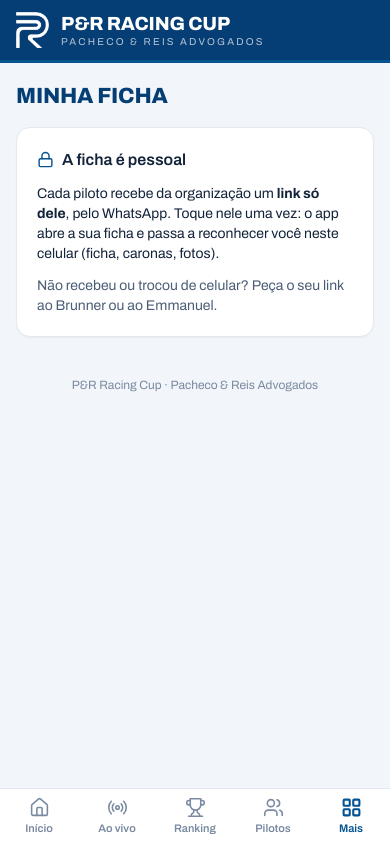
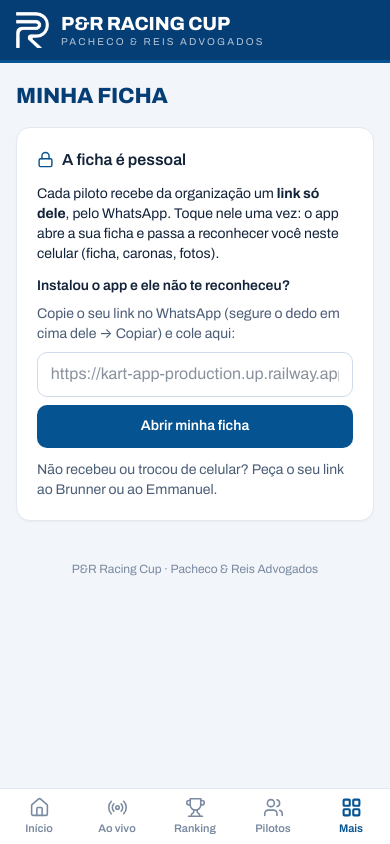
Before and after one commit to biketripjf-del/kart-pr-racing, a React (Vite) app in the folder frontend/: page /ficha in a window 390 px wide. Built offline with nearby package versions, Linux system fonts and the light colour scheme.

Commit message:
ficha: app instalado sem link (iPhone separa o armazenamento do Safari/WhatsApp) — campo pra colar o link pessoal na tela Minha ficha; tokenDoLink com teste

```diff
--- a/frontend/src/mascaras.js
+++ b/frontend/src/mascaras.js
@@ -51,3 +51,10 @@ export function altura(v) {
 // instagram: sem @, sem espaço, só o que o Instagram aceita
 export const instagram = (v) => String(v || '').trim().replace(/^@+/, '').replace(/^https?:\/\/(www\.)?instagram\.com\//i, '')
   .replace(/[/?].*$/, '').toLowerCase().replace(/[^a-z0-9._]/g, '').slice(0, 30);
+
+// link pessoal colado (inteiro, com texto em volta, ou só o código) → o código; null se não for um link pessoal
+export function tokenDoLink(texto) {
+  const t = String(texto || '').trim();
+  const m = /\/f\/([A-Za-z0-9_-]{16,64})(?![A-Za-z0-9_-])/.exec(t) || /^([A-Za-z0-9_-]{16,64})$/.exec(t);
+  return m ? m[1] : null;
+}
--- a/frontend/src/pages/Ficha.jsx
+++ b/frontend/src/pages/Ficha.jsx
@@ -27,11 +27,29 @@ export function LinkPessoal() {
 }
 
 // sem link pessoal neste celular: explica como chegar na ficha (a lista aberta de nomes saiu: ficha não é pública)
+// o token do link fica no armazenamento de QUEM abriu o link (Safari, Chrome, navegador do WhatsApp). O app instalado
+// na tela de início do iPhone tem armazenamento próprio e nasce sem ele (Emmanuel 19/10: "minha ficha" genérica depois
+// de instalar). Colar o link aqui dentro resolve sem abrir a ficha pra quem não tem o link.
+
 function SemLink() {
+  const nav = useNavigate();
+  const [texto, setTexto] = useState('');
+  function abrir(e) {
+    e.preventDefault();
+    const t = M.tokenDoLink(texto);
+    if (!t) return toast.error('Isso não parece o seu link. Ele termina em /f/ seguido de letras e números.');
+    nav(`/f/${t}`);
+  }
   return (
     <div className="card p-5 text-sm text-tx space-y-3">
       <div className="flex items-center gap-2 font-semibold text-base"><Lock size={17} className="text-brand" /> A ficha é pessoal</div>
       <p>Cada piloto recebe da organização um <b>link só dele</b>, pelo WhatsApp. Toque nele uma vez: o app abre a sua ficha e passa a reconhecer você neste celular (ficha, caronas, fotos).</p>
+      <form onSubmit={abrir} className="space-y-2">
+        <div className="font-semibold">Instalou o app e ele não te reconheceu?</div>
+        <p className="text-tx2">Copie o seu link no WhatsApp (segure o dedo em cima dele → Copiar) e cole aqui:</p>
+        <input className="input" value={texto} onChange={(e) => setTexto(e.target.value)} placeholder="https://kart-app-production.up.railway.app/f/…" autoCapitalize="off" autoCorrect="off" spellCheck={false} />
+        <button type="submit" className="btn btn-primary w-full">Abrir minha ficha</button>
+      </form>
       <p className="text-tx2">Não recebeu ou trocou de celular? Peça o seu link ao Brunner ou ao Emmanuel.</p>
     </div>
   );
```
Also changed, not shown: 1 other file (tests, documents, lock files or other folders).
